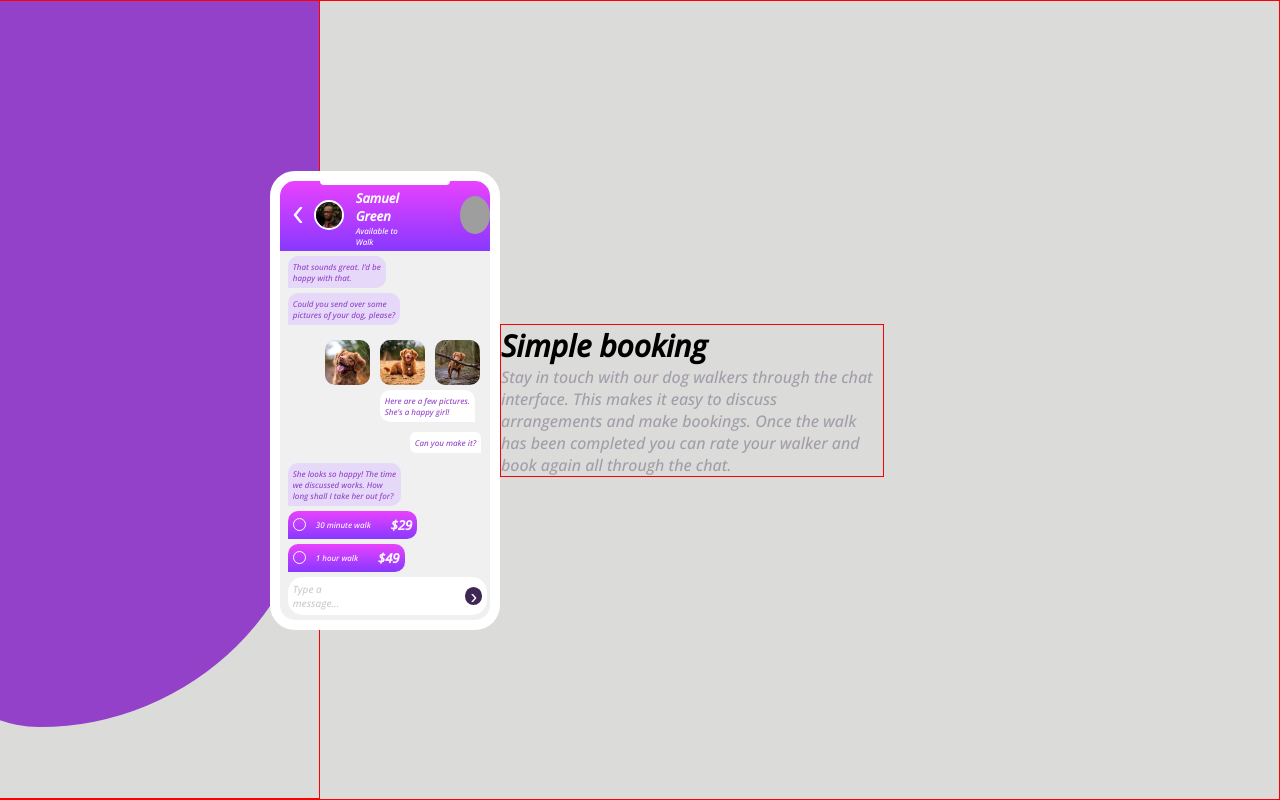
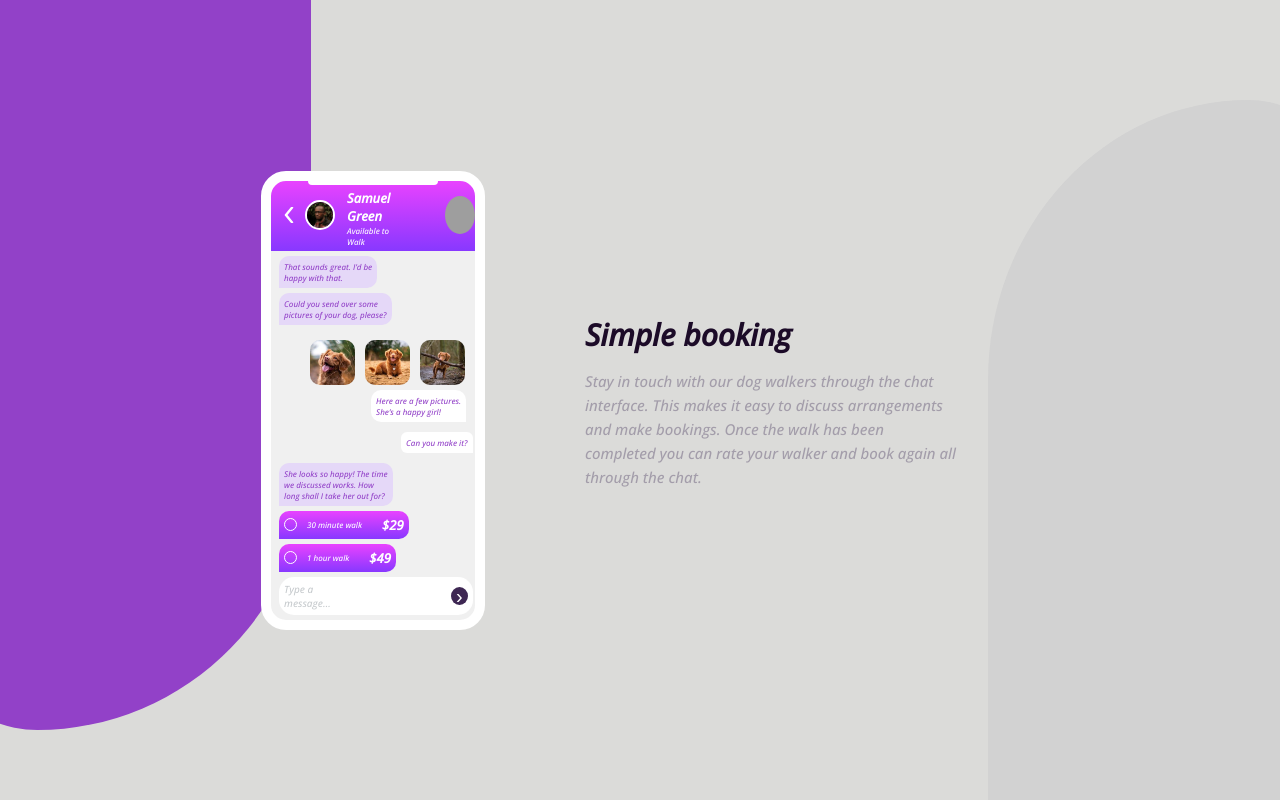
Before and after one commit to 0layiw0la/chat-app, a plain HTML site: page index.html in a window 1280 px wide. Drawn offline with nearby package versions, Linux system fonts and the light colour scheme; grey boxes are pictures that could not be loaded.

Commit message:
desktop finale

```diff
--- a/index.html
+++ b/index.html
@@ -109,6 +109,15 @@
   your walker and book again all through the chat.
 </p>
 </section>
+ <section class = "shape-right">
+
+     <div id="shaper">
+     </div>
+
+     <div id="shape2r">
+     </div>
+
+    </section>
 </section>
 </body>
 </html>
--- a/styles.css
+++ b/styles.css
@@ -13,24 +13,26 @@ body {
 	display: flex;
 	justify-content: flex-start;
 	height: 100vh;
-	border: 1px solid red;
 	border-left: none;
 }
 /* simple booking section */
 .side-paragraph{
-	border: 1px solid red;
+	margin-left: 100px;
 	align-self: center;
 	width: 30%;
+	line-height: 1.6;
+	font-size: 15px;
+	font-weight: 400;
 }
 .side-paragraph h1{
 	font-size: 30px;
 	font-weight: 700;
-	color:#000 ;
+	color:hsl(276, 55%, 10%) ;
+	margin-bottom: 10px;
 }
 /* shape by left css*/
 .shape{
 	z-index: -4;
-	border: 1px solid red;
 	width: 25%;
 	border-left: none;
 }
@@ -53,6 +55,7 @@ half the shape */
     border-bottom-right-radius:70%;
     background:hsl(276, 55%, 52%);
 }
+
 /* phone design css */
 .phone{
 	z-index: -3;
@@ -214,3 +217,31 @@ font-size: 13px;
 	color: #fff;
 	align-items: center;
 }
+.shape-right{
+	z-index: -4;
+	width: 25%;
+	border-left: none;
+	overflow: hidden;
+	width: 300px;
+	margin-left: 30px;
+}
+/* a rectangular block accounting for
+half the shape */
+#shape2r{
+	margin-top: -30px;
+	z-index: 3;
+	height: 70%;
+    background:#d2d2d2;
+}
+/* curved part of shape*/
+#shaper{
+	/*border: 1px solid blue;*//*to see what shape looks like*/
+    z-index: 1;
+	margin-top: 100px;
+	margin-right: -80px;
+	height: 50%;
+	border-top-left-radius: 70%;
+    border-top-right-radius:30%;
+    background:#d2d2d2;
+}
+@media and only screen
```
